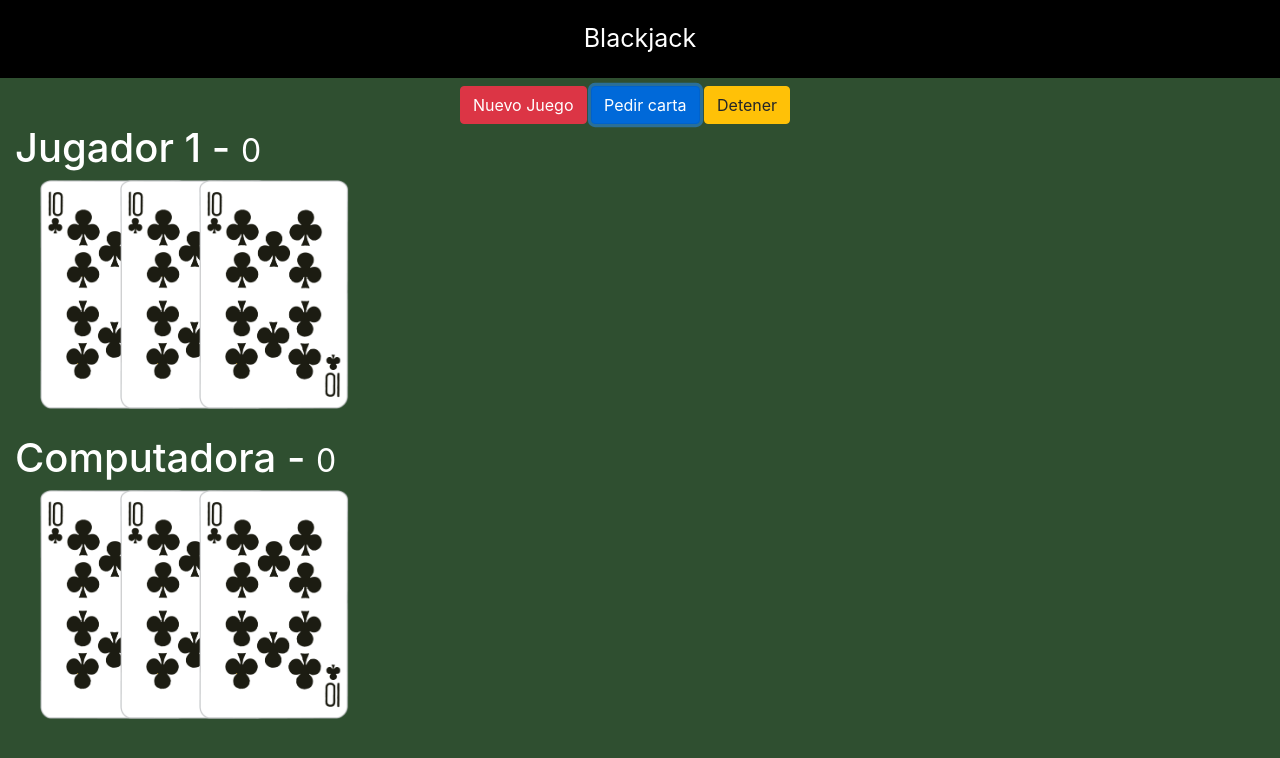
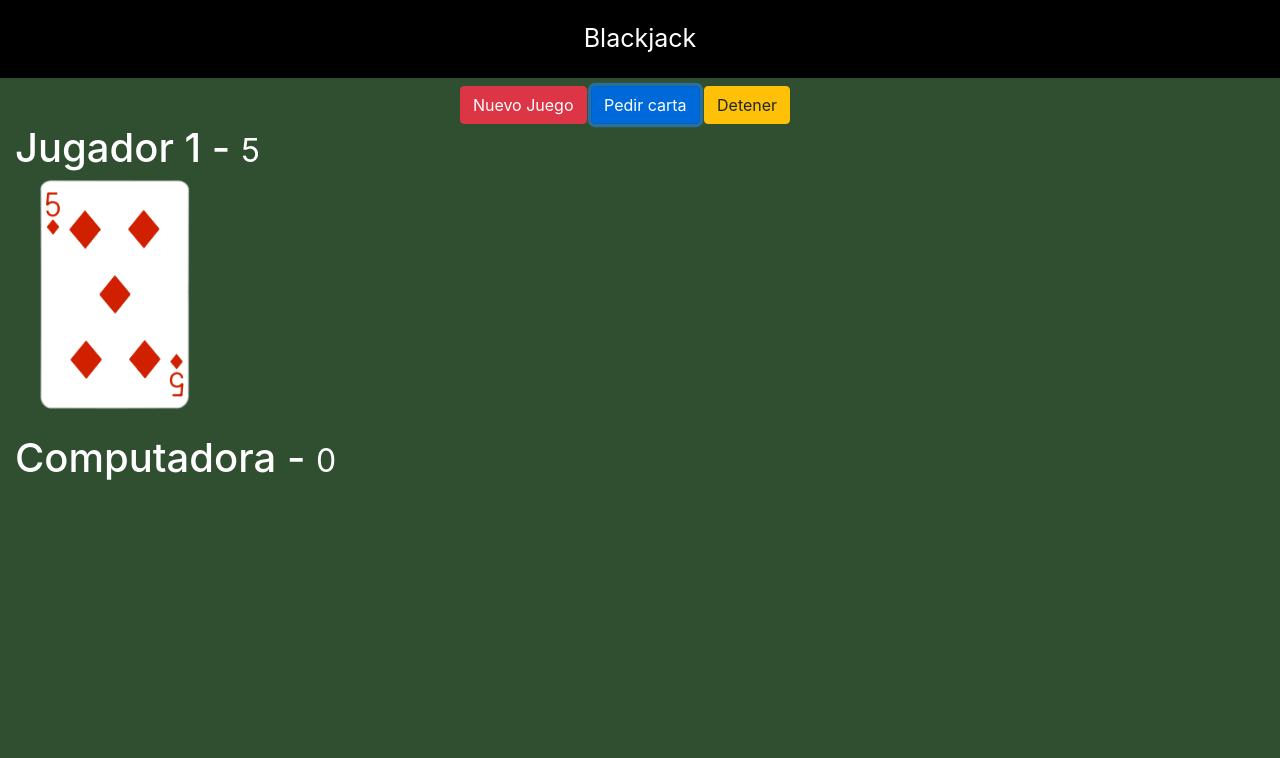
Before and after one commit to salazar-codes/javascript-basics, a plain HTML site: page 02-blackjack/index.html in a window 1280 px wide. Both pictures are taken after a click on the button "Pedir carta". Drawn offline with nearby package versions, Linux system fonts and the light colour scheme.

Commit message:
btnPedir event listener added

```diff
--- a/02-blackjack/assets/js/juego.js
+++ b/02-blackjack/assets/js/juego.js
@@ -9,6 +9,18 @@ let deck = [];
 const tipos = ['C','D','H','S']; // tipos de cartas
 const especiales = ['A','J','Q','K']; // cartas especiales
 
+// Referencias de HTML
+const btnPedir = document.getElementById('btnPedir');
+const btnNuevo = document.getElementById('btnNuevo');
+const btnDetener = document.getElementById('btnDetener');
+
+const divCartasJugador = document.querySelector("#jugador-cartas");
+const puntosHTML = document.querySelectorAll('small');
+
+let puntosJugador = 0;
+let puntosComputadora = 0;
+
+/** Esta funcion crea una nueva bajara */
 const crearDeck = () => {
     for (let i = 2; i < 10; i++) {
         for (let tipo of tipos) {
@@ -22,9 +34,54 @@ const crearDeck = () => {
         }
     }
 
-    console.log( deck );
     deck = _.shuffle( deck )
-    console.log( deck );
+    return deck;
 }
+crearDeck();
 
-crearDeck();
+/** Esta funcion permite tomar una carta */
+const pedirCarta = () => {
+    if( deck.length === 0 ) throw 'No hay cartas en la baraja';
+
+    const carta = deck.pop();
+    return carta;
+}
+pedirCarta();
+
+/** Esta funcion permite tomar el valor de la carta */
+const valorCarta = ( carta ) => {
+    //const valor = carta[0]; // los strings pueden ser tomados como arreglos
+    const valor = carta.substring(0, carta.length - 1);
+
+    // let puntos = 0;
+    // if( isNaN(valor) ){
+    //     puntos = (valor === 'A') ? 11 : 10;
+    // }
+
+    return (isNaN(valor)) ?
+             (valor === 'A') ? 11 : 10  // Condicion true, dentro tiene otro ternario
+            : valor * 1;
+}
+valorCarta('2D');
+
+
+// Eventos de botones - 2 arg => evento y callback (funcion especial)
+// Callback -> funcion que se llama como argumento
+btnPedir.addEventListener('click', () => {
+    const carta = pedirCarta();
+    puntosJugador += valorCarta(carta);
+
+    puntosHTML[0].innerText = puntosJugador;
+
+    const imgCarta = document.createElement('img');
+    imgCarta.src = `assets/cartas/${ carta }.png`;
+    imgCarta.classList.add('carta');
+    divCartasJugador.append(imgCarta);
+
+    if( puntosJugador > 21 ) {
+        console.warn('Lo siento, perdiste');
+        btnPedir.disabled = true;
+    } else if ( puntosJugador === 21 ){
+        console.warn('21, muy bien!');
+    }
+});
--- a/02-blackjack/index.html
+++ b/02-blackjack/index.html
@@ -16,9 +16,9 @@
     <div class="container-fluid">
         <div class="row container-fluid pt-2">
             <div class="col text-center">
-                <button class="btn btn-danger">Nuevo Juego</button>
-                <button class="btn btn-primary">Pedir carta</button>
-                <button class="btn btn-warning">Detener</button>
+                <button id="btnNuevo" class="btn btn-danger">Nuevo Juego</button>
+                <button id="btnPedir" class="btn btn-primary">Pedir carta</button>
+                <button id="btnDetener" class="btn btn-warning">Detener</button>
             </div>
         </div>
 
@@ -26,9 +26,7 @@
             <div class="col">
                 <h1>Jugador 1 - <small>0</small></h1>
                 <div id="jugador-cartas">
-                    <img class="carta" src="assets/cartas/10C.png">
-                    <img class="carta" src="assets/cartas/10C.png">
-                    <img class="carta" src="assets/cartas/10C.png">
+                    <!-- <img class="carta" src="assets/cartas/10C.png"> -->
                 </div>
             </div>
         </div>
@@ -37,9 +35,7 @@
             <div class="col">
                 <h1>Computadora - <small>0</small></h1>
                 <div id="computadora-cartas">
-                    <img class="carta" src="assets/cartas/10C.png">
-                    <img class="carta" src="assets/cartas/10C.png">
-                    <img class="carta" src="assets/cartas/10C.png">
+                    <!-- <img class="carta" src="assets/cartas/10C.png"> -->
                 </div>
             </div>
         </div>
```
